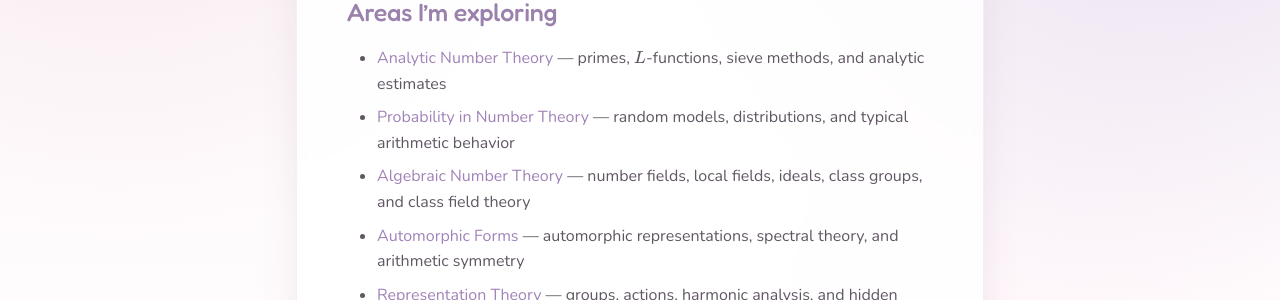
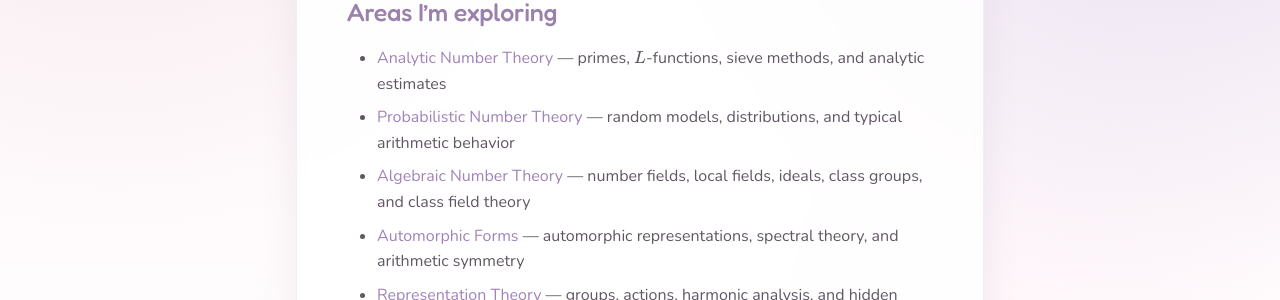
Before and after one commit to yanyanwang-math/yanyanwang-math.github.io, an MkDocs documentation site: the page built from docs/mathematics/index.md, in a window 1280 px wide and 1113 px high. Shown: the part 441-741 px from the top of the window. Built offline with MkDocs 1.6.1 and Material for MkDocs 9.7.7, drawn with Linux system fonts in a browser that asks for light colours.

Commit message:
Add files via upload

```diff
--- a/docs/mathematics/index.md
+++ b/docs/mathematics/index.md
@@ -7,7 +7,7 @@ feeds into automorphic forms, and dynamics brings a geometric point of view.
 ## Areas I’m exploring
 
 - [Analytic Number Theory](../analytic-number-theory/index.md) — primes, \(L\)-functions, sieve methods, and analytic estimates
-- [Probability in Number Theory](../probabilistic-number-theory/index.md) — random models, distributions, and typical arithmetic behavior
+- [Probabilistic Number Theory](../probabilistic-number-theory/index.md) — random models, distributions, and typical arithmetic behavior
 - [Algebraic Number Theory](../algebraic-number-theory/index.md) — number fields, local fields, ideals, class groups, and class field theory
 - [Automorphic Forms](../automorphic-forms/index.md) — automorphic representations, spectral theory, and arithmetic symmetry
 - [Representation Theory](../representation-theory/index.md) — groups, actions, harmonic analysis, and hidden structure
```
